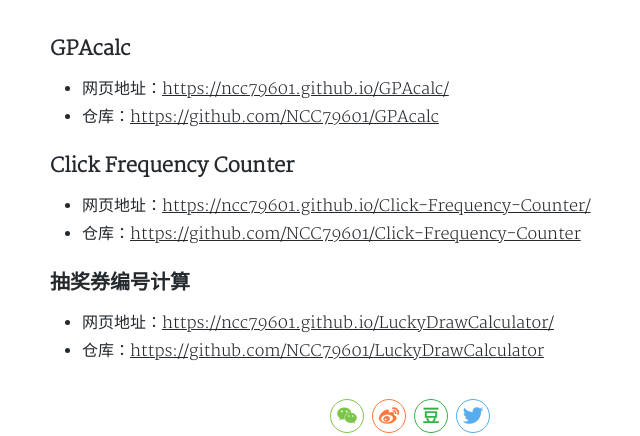
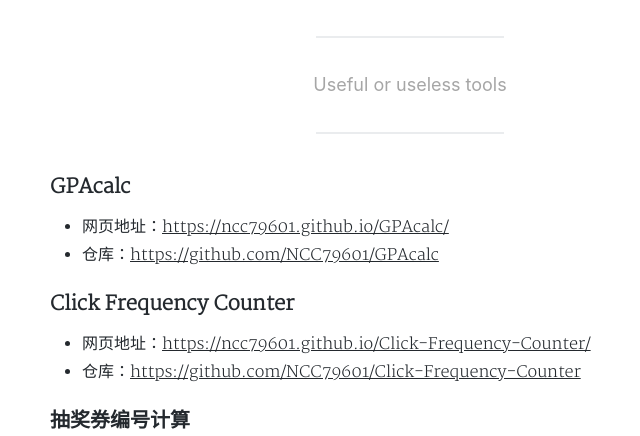
Before and after one commit to NCC79601/ncc79601.github.io, a Jekyll site: the page built from _posts/2024-10-27-tools.md, in a window 1280 px wide and 900 px high, cut to the strip 464-900 px from the top of the window. Shown: the whole strip, without its empty margins (230-870 px from the left). Built offline with Jekyll 4.4.1, drawn with Linux system fonts in a browser that asks for light colours; nearby versions of some CDN libraries; a style sheet for code colours, icons or effects is not loaded; some of the changed lines change nothing that is shown.

Commit message:
doc: update posts

```diff
--- a/_posts/2024-10-27-tools.md
+++ b/_posts/2024-10-27-tools.md
@@ -1,7 +1,7 @@
 ---
 layout: post
 title: '各种小工具'
-sub-title: 'Useful or useless tools'
+subtitle: 'Useful or useless tools'
 date: 2024-10-27
 author: NCC-79601
 cover: 'http://on2171g4d.bkt.clouddn.com/jekyll-banner.png'
```
